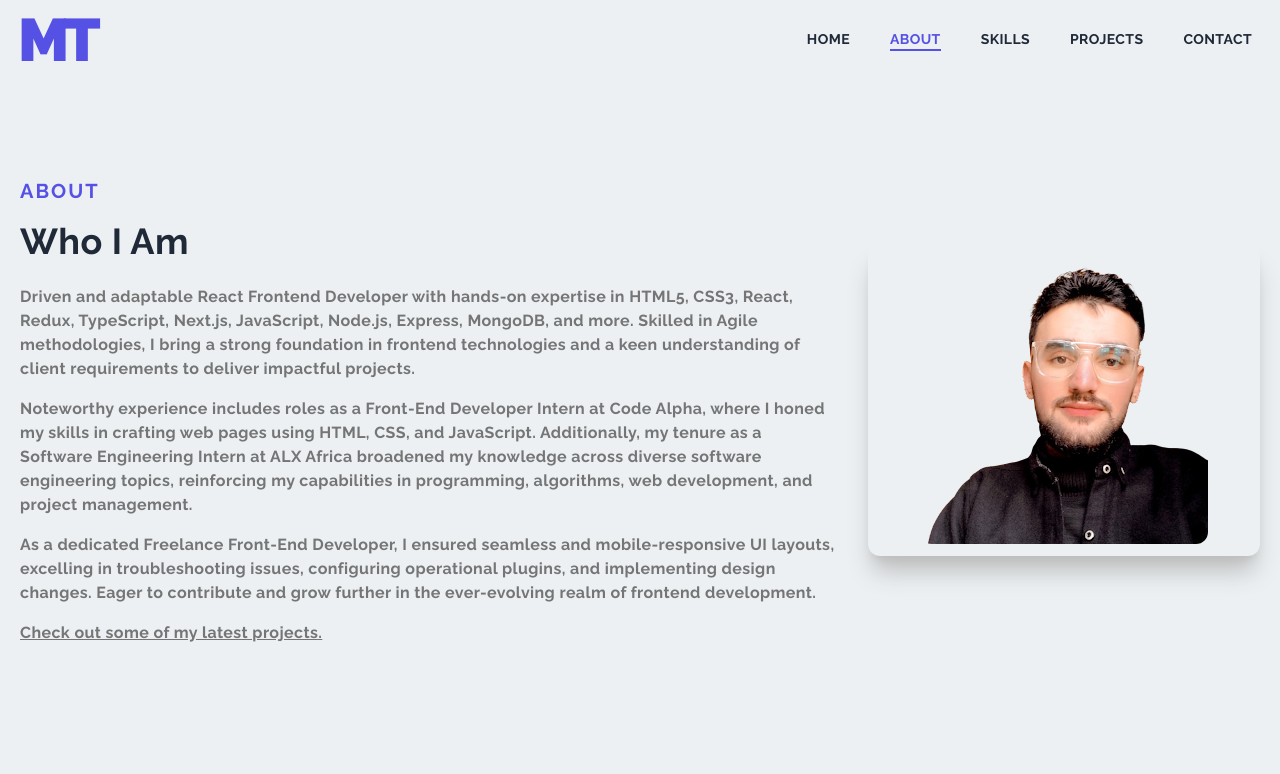
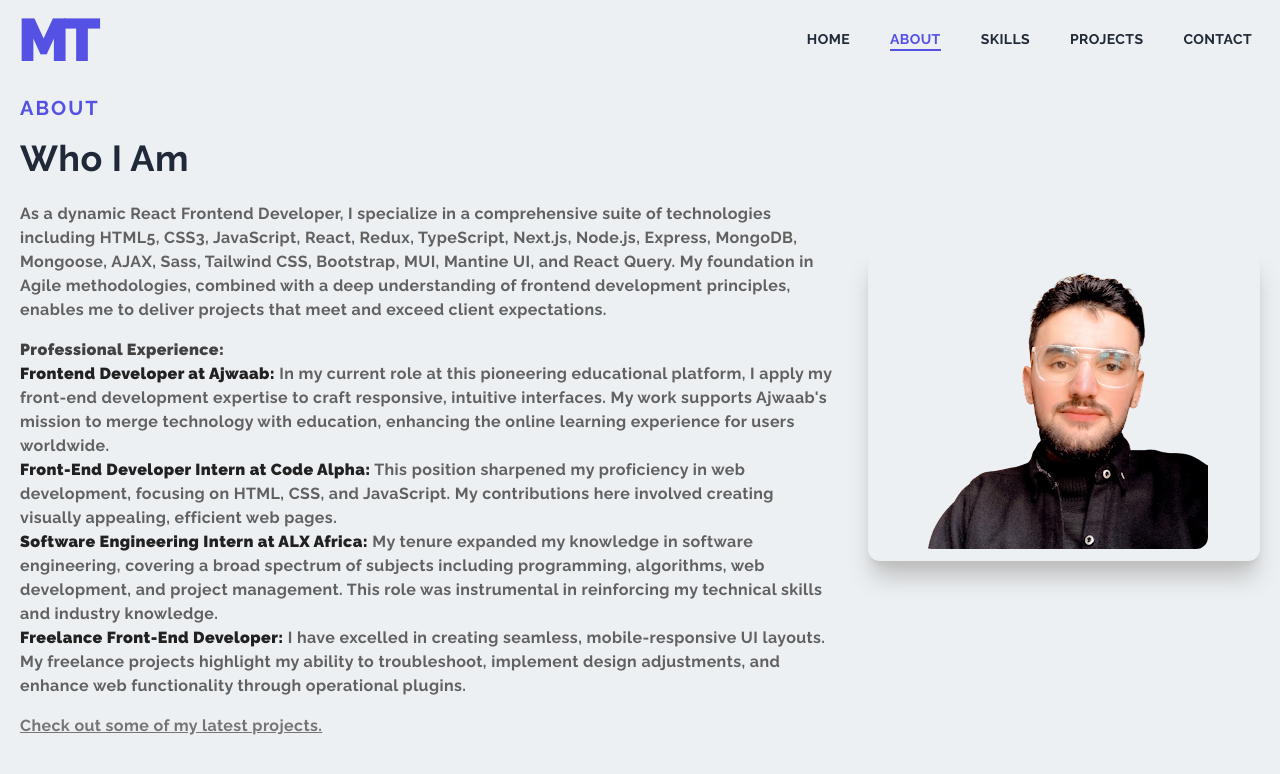
Before and after one commit to motantawi/portfolio_next, a Next.js app: page /about in a window 1280 px wide. Shown: the top 774 px of the page. Built offline with nearby package versions, Linux system fonts and the light colour scheme.

Commit message:
refactor description and code

```diff
--- a/pages/about.jsx
+++ b/pages/about.jsx
@@ -24,29 +24,53 @@ const about = () => {
               About
             </p>
             <h2 className="py-4">Who I Am</h2>
-            <p className="py-2 text-gray-600">
-              Driven and adaptable React Frontend Developer with hands-on
-              expertise in HTML5, CSS3, React, Redux, TypeScript, Next.js,
-              JavaScript, Node.js, Express, MongoDB, and more. Skilled in Agile
-              methodologies, I bring a strong foundation in frontend
-              technologies and a keen understanding of client requirements to
-              deliver impactful projects.
+            <p className="py-2 text-gray-700">
+              As a dynamic React Frontend Developer, I specialize in a
+              comprehensive suite of technologies including HTML5, CSS3,
+              JavaScript, React, Redux, TypeScript, Next.js, Node.js, Express,
+              MongoDB, Mongoose, AJAX, Sass, Tailwind CSS, Bootstrap, MUI,
+              Mantine UI, and React Query. My foundation in Agile methodologies,
+              combined with a deep understanding of frontend development
+              principles, enables me to deliver projects that meet and exceed
+              client expectations.
             </p>
-            <p className="py-2 text-gray-600">
-              Noteworthy experience includes roles as a Front-End Developer
-              Intern at Code Alpha, where I honed my skills in crafting web
-              pages using HTML, CSS, and JavaScript. Additionally, my tenure as
-              a Software Engineering Intern at ALX Africa broadened my knowledge
-              across diverse software engineering topics, reinforcing my
-              capabilities in programming, algorithms, web development, and
-              project management.
-            </p>
-            <p className="py-2 text-gray-600">
-              As a dedicated Freelance Front-End Developer, I ensured seamless
-              and mobile-responsive UI layouts, excelling in troubleshooting
-              issues, configuring operational plugins, and implementing design
-              changes. Eager to contribute and grow further in the ever-evolving
-              realm of frontend development.
+            <p className="py-2 text-gray-700">
+              <strong className="text-gray-800">
+                Professional Experience:
+              </strong>
+              <br />
+              <strong className="text-gray-900">
+                Frontend Developer at Ajwaab:
+              </strong>{" "}
+              In my current role at this pioneering educational platform, I
+              apply my front-end development expertise to craft responsive,
+              intuitive interfaces. My work supports Ajwaab's mission to merge
+              technology with education, enhancing the online learning
+              experience for users worldwide.
+              <br />
+              <strong className="text-gray-900">
+                Front-End Developer Intern at Code Alpha:
+              </strong>{" "}
+              This position sharpened my proficiency in web development,
+              focusing on HTML, CSS, and JavaScript. My contributions here
+              involved creating visually appealing, efficient web pages.
+              <br />
+              <strong className="text-gray-900">
+                Software Engineering Intern at ALX Africa:
+              </strong>{" "}
+              My tenure expanded my knowledge in software engineering, covering
+              a broad spectrum of subjects including programming, algorithms,
+              web development, and project management. This role was
+              instrumental in reinforcing my technical skills and industry
+              knowledge.
+              <br />
+              <strong className="text-gray-900">
+                Freelance Front-End Developer:
+              </strong>{" "}
+              I have excelled in creating seamless, mobile-responsive UI
+              layouts. My freelance projects highlight my ability to
+              troubleshoot, implement design adjustments, and enhance web
+              functionality through operational plugins.
             </p>
             <Link href="/projects">
               <p className="py-2 text-gray-600 underline cursor-pointer">
```
